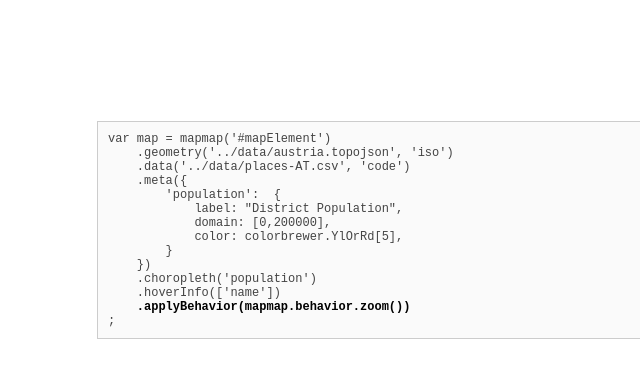
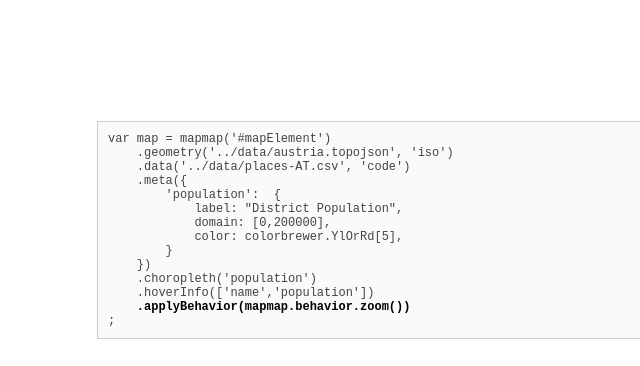
Before and after one commit to floledermann/mapmap-examples, a website: page choropleth/index.html in a window 1280 px wide. Shown: the part 3480-3846 px from the top of the page, 162-802 px from the left. Drawn offline with nearby package versions, Linux system fonts and the light colour scheme; no server answers.

Commit message:
add population field to hover info

```diff
--- a/choropleth/index.html
+++ b/choropleth/index.html
@@ -338,7 +338,7 @@ var map = mapmap('#mapElement')
         }
     })
     .choropleth('population')
-    .hoverInfo(['name'])
+    .hoverInfo(['name','population'])
     <b>.applyBehavior(mapmap.behavior.zoom())</b>
 ;
 </pre>
@@ -358,10 +358,11 @@ var map = mapmap(mapEl())
             label: "District Population",
             domain: [0,200000],
             color: colorbrewer.YlOrRd[5],
+            numberFormat:'0,000'
         }
     })
     .choropleth('population')
-    .hoverInfo(['name'])
+    .hoverInfo(['name','population'])
     .applyBehavior(mapmap.behavior.zoom())
 ;
 </script>
```
